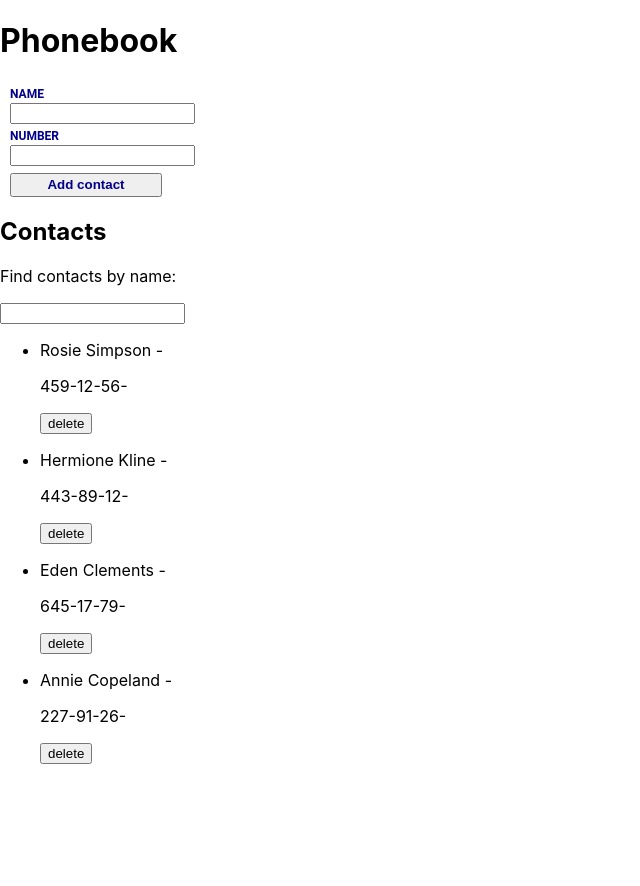
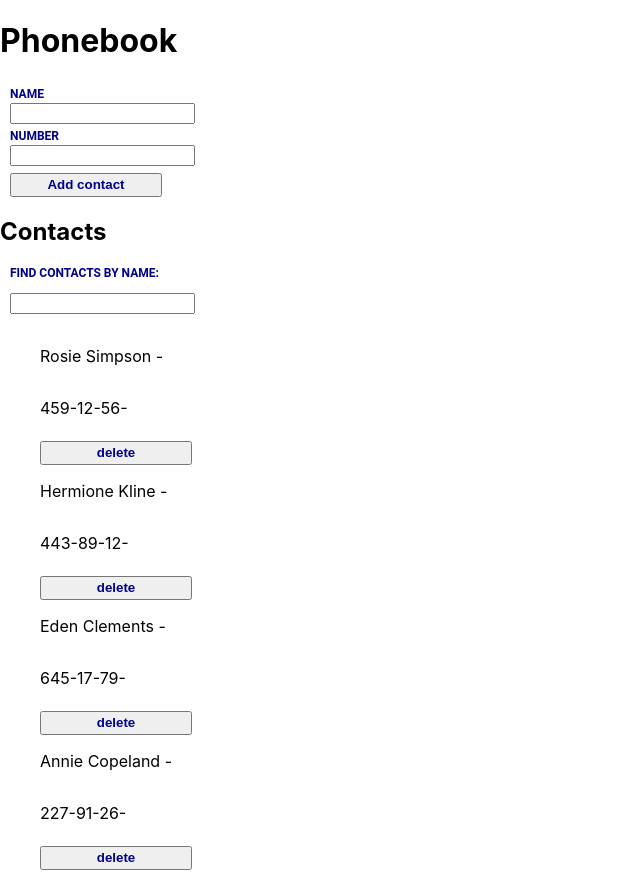
Before and after one commit to Julija100/goit-react-hw-02-phonebook, a React (Create React App) app: page / in a window 1280 px wide. Shown: the whole page, without its empty margins (0-640 px from the left). Before the commit the page ends 800 px from the top, so only its background shows below. Built offline with nearby package versions, Linux system fonts and the light colour scheme.

Commit message:
Added styles to filter

```diff
--- a/src/components/ContactsList/ContactsList.jsx
+++ b/src/components/ContactsList/ContactsList.jsx
@@ -1,13 +1,15 @@
 import PropTypes from 'prop-types'
+import style from '../ContactsList/ContactsList.module.css'
 
 const ContactsList = ({ contacts, deleteContactsButton }) => {
   return (
-    <ul>
+    <ul className = { style.contactsList}>
       {contacts.map(({ id, name, number }) => (
-        <li key={id}>
+        <li key={id} className={ style.contactsList}>
           <p>{name} - </p>
           <p>{number}- </p>
           <button
+            className={ style.contactsButton}
             type="button"
             onClick={() => deleteContactsButton(id)}
             aria-label="Delete contact button"
--- a/src/components/ContactsList/ContactsList.module.css
+++ b/src/components/ContactsList/ContactsList.module.css
@@ -0,0 +1,17 @@
+.contactsList{
+    list-style: none;
+}
+.contactsList{
+    display: grid;
+    justify-content: space-between;
+    align-items: center;
+}
+
+.contactsButton{
+    margin-top: 7px;
+    width: 152px;
+    height: 24px;
+    text-align: center;
+    color: darkblue;
+    font-weight: bold;
+}
--- a/src/components/Filter/Filter.jsx
+++ b/src/components/Filter/Filter.jsx
@@ -1,8 +1,14 @@
+import style from '../Filter/Filter.module.css'
+
 const Filter = ({ onFilterChange }) => {
   return (
     <label>
-      <p>Find contacts by name:</p>
-      <input type="text" onChange={onFilterChange} />
+      <p className={style.filterLitleTitle}>Find contacts by name:</p>
+      <input
+        className={style.filterInput}
+        type="text"
+        onChange={onFilterChange}
+      />
     </label>
   );
 };
--- a/src/components/Filter/Filter.module.css
+++ b/src/components/Filter/Filter.module.css
@@ -0,0 +1,15 @@
+.filterInput{
+    display: table-caption;
+    margin-left: 10px;
+}
+.filterLitleTitle{
+    font-family: Roboto;
+    font-style: normal;
+    font-weight: 500;
+    font-size: 12px;
+    line-height: 14px;
+    text-transform: uppercase;
+    font-weight: bold;
+    color: darkblue;
+    margin-left: 10px;
+}
```
